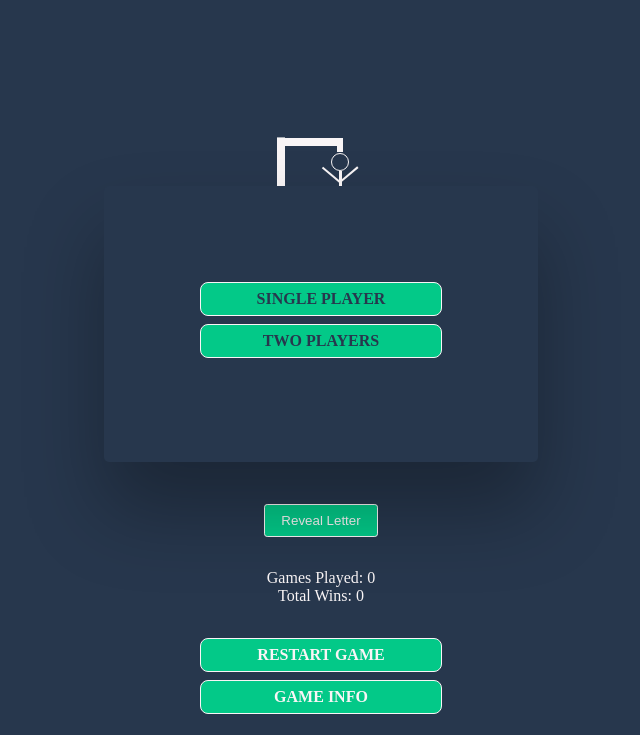
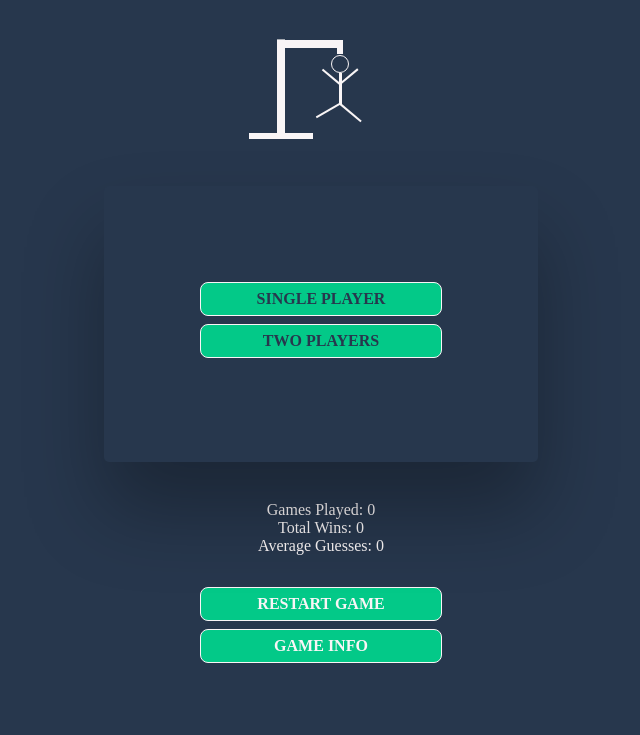
Before and after one commit to DevTruce/hangman, a website with bundled scripts: page index.html in a window 1280 px wide. Shown: the part 76-811 px from the top of the page, without its empty margins (319-959 px from the left). Built offline with nearby package versions, Linux system fonts and the light colour scheme.

Commit message:
added average guess feature

```diff
--- a/index.html
+++ b/index.html
@@ -5,6 +5,7 @@
     <meta http-equiv="X-UA-Compatible" content="IE=edge" />
     <meta name="viewport" content="width=device-width, initial-scale=1.0" />
 
+    <link rel="icon" type="image/x-icon" href="/src/imgs/favicon.ico" />
     <link rel="stylesheet" href="src/css/style.css" />
     <title>Hangman Game</title>
   </head>
@@ -53,11 +54,11 @@
         </div>
       </div>
     </main>
-
     <div class="stats-box">
       <button class="btn--reveal">Reveal Letter</button>
       <div class="total-games">Games Played: 0</div>
       <div class="total-wins">Total Wins: 0</div>
+      <div class="avg-guesses">Average Guesses: 0</div>
     </div>
     <aside>
       <div class="btn btn--restart-game">RESTART GAME</div>
--- a/src/javascript/script.js
+++ b/src/javascript/script.js
@@ -6,6 +6,7 @@ const cw = function (msg) {
 };
 
 //// STASHING HTML ELEMENTS
+const avgerageGuess = document.querySelector(".avg-guesses");
 const totalGames = document.querySelector(".total-games");
 const TotalWins = document.querySelector(".total-wins");
 const displayPrevious = document.querySelector(".display__previous");
@@ -234,6 +235,7 @@ const checkGameOver = function () {
     cw(`Games Played: ${gamesPlayed}`); // DEBUGGING
     gameIsOn = false; // RESET GAME STATE
     avgGuess();
+    avgerageGuess.textContent = `Average Guesses: ${avgGuesses}`;
 
     // CHANGE HANGMAN STAGE COLORS
     base.style.backgroundColor = "#98D8AA";
@@ -259,6 +261,7 @@ const checkGameOver = function () {
     cw(`Games Played: ${gamesPlayed}`); // DEBUGGING
     gameIsOn = false; // RESET GAME STATE
     avgGuess();
+    avgerageGuess.textContent = `Average Guesses: ${avgGuesses}`;
 
     // CHANGE HANGMAN STAGE COLORS
     base.style.backgroundColor = "#FF6969";
--- a/src/sass/_layout.scss
+++ b/src/sass/_layout.scss
@@ -38,7 +38,7 @@ main {
   &__word {
     // border: 2px solid white;
     width: 100%;
-    height: 60%;
+    height: 90%;
 
     display: flex;
     flex-direction: column;
@@ -86,7 +86,7 @@ main {
     // border: 2px solid white;
 
     position: relative;
-    top: 50%;
+    top: 10rem;
     left: -15%;
     // transform: translate(-50%, -50%);
   }
@@ -257,6 +257,16 @@ main {
       transform: scale(0.98);
     }
   }
+
+  &--restart-game {
+    position: relative;
+    top: -4rem;
+  }
+
+  &--game-info {
+    position: relative;
+    top: -4rem;
+  }
 }
 
 //////////////////////////////////////////////////
@@ -350,13 +360,14 @@ main {
 
 .stats-box {
   position: relative;
-  top: -2rem;
+  top: -6rem;
   text-align: center;
+  //   height: auto;
 }
 
 .btn--reveal {
   position: relative;
-  top: -2rem;
+  top: -5rem;
   background-color: $colorGreen;
   border: 1px solid $colorWhite;
   padding: 0.5rem 1rem;
```
Also changed, not shown: src/css/style.css, src/imgs/favicon.ico (added), 1 other file.
